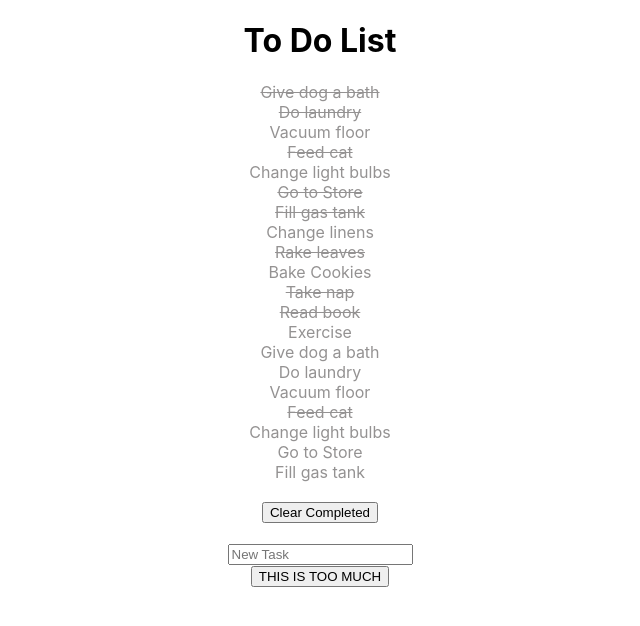
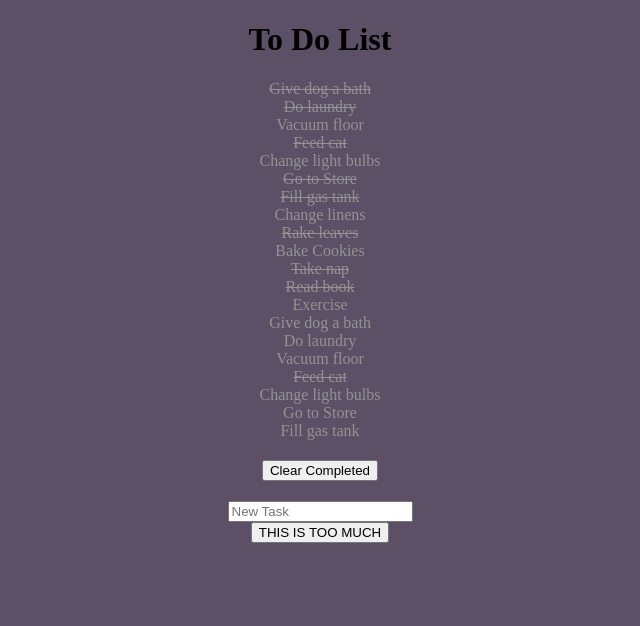
Before and after one commit to JillKlatt/ophirs-list, a React (Create React App) app: page / in a window 1280 px wide. Shown: the top 626 px of the page, without its empty margins (320-960 px from the left). Built offline with nearby package versions, Linux system fonts and the light colour scheme.

Commit message:
Change fonts

```diff
--- a/src/index.css
+++ b/src/index.css
@@ -1,8 +1,6 @@
 body {
   margin: 0;
-  font-family: -apple-system, BlinkMacSystemFont, 'Segoe UI', 'Roboto', 'Oxygen',
-    'Ubuntu', 'Cantarell', 'Fira Sans', 'Droid Sans', 'Helvetica Neue',
-    sans-serif;
+  font-family: 'Kaisei HarunoUmi', serif;
   -webkit-font-smoothing: antialiased;
   -moz-osx-font-smoothing: grayscale;
 }
@@ -11,3 +9,7 @@
   font-family: source-code-pro, Menlo, Monaco, Consolas, 'Courier New',
     monospace;
 }
+
+html {
+  background-color: rgb(91, 80, 102);
+}
```
